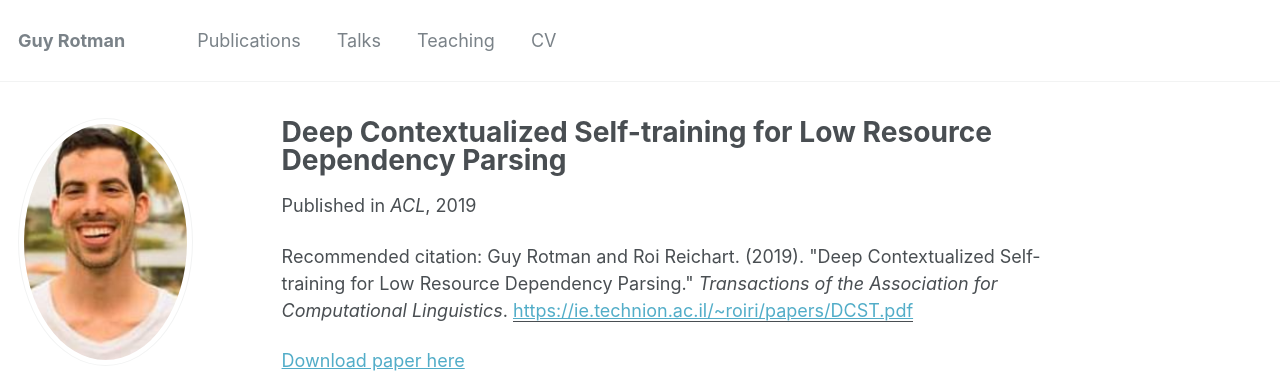
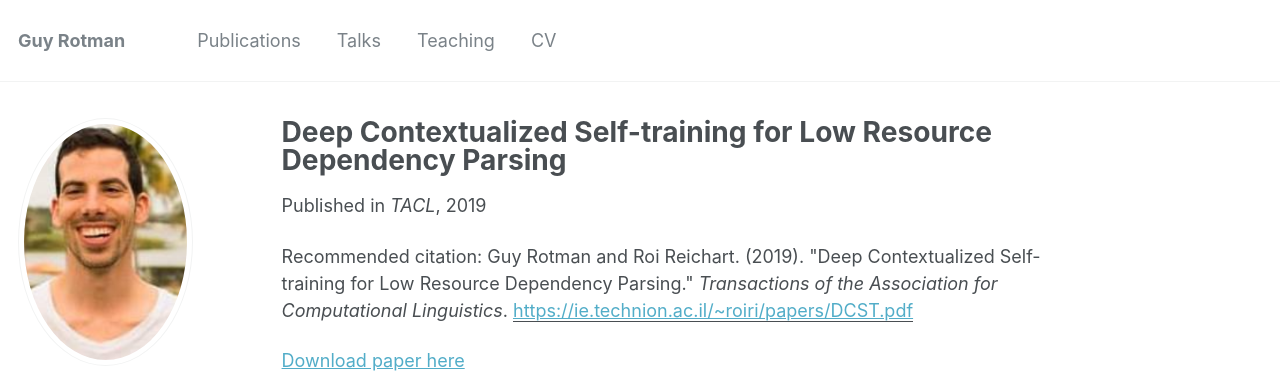
Before and after one commit to rotmanguy/rotmanguy.github.io, a Jekyll site: the page built from _publications/2019-10-01-deep-contextualized-self-learning.md, in a window 1280 px wide and 947 px high. Shown: the top 378 px of the window. Built offline with Jekyll 4.4.1, drawn with Linux system fonts in a browser that asks for light colours.

Commit message:
initial commit

```diff
--- a/_publications/2019-10-01-deep-contextualized-self-learning.md
+++ b/_publications/2019-10-01-deep-contextualized-self-learning.md
@@ -3,7 +3,7 @@ title: "Deep Contextualized Self-training for Low Resource Dependency Parsing"
 collection: publications
 permalink: /publication/2019-10-01-deep-contextualized-self-learning
 date: 2019-10-01
-venue: 'ACL'
+venue: 'TACL'
 paperurl: 'https://ie.technion.ac.il/~roiri/papers/DCST.pdf'
 citation: 'Guy Rotman and Roi Reichart. (2019). &quot;Deep Contextualized Self-training for Low Resource Dependency Parsing.&quot; <i>Transactions of the Association for Computational Linguistics</i>.'
 ---
```
Also changed, not shown: _pages/cv.md (+2 -2 lines).
